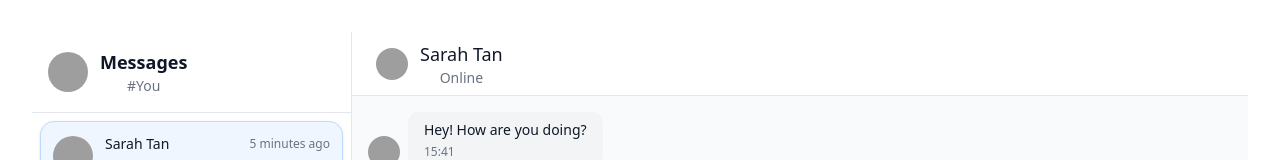
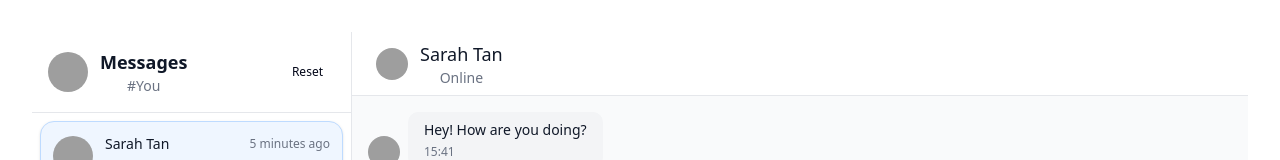
Before and after one commit to kenzychew/chat-app, a React (Vite) app: page / in a window 1280 px wide. Shown: the top 160 px of the page. Built offline with nearby package versions, Linux system fonts and the light colour scheme; grey boxes are pictures that could not be loaded.

Commit message:
feat: updated ChatLayout to use the hook

```diff
--- a/src/components/layout/ChatLayout.jsx
+++ b/src/components/layout/ChatLayout.jsx
@@ -1,20 +1,29 @@
-import React, { useState } from 'react';
+import React from 'react';
 import ThreadList from '@/components/chat/ThreadList';
 import MessageList from '@/components/chat/MessageList';
 import MessageInput from '@/components/chat/MessageInput';
 import { Avatar, AvatarImage, AvatarFallback } from '@/components/ui/avatar';
-import { mockThreads, mockMessages, mockUsers, currentUser } from '@/utils/mockData';
+import { Button } from '@/components/ui/button';
+import { useChat } from '@/hooks/useChat';
 
 const ChatLayout = () => {
-  const [activeThreadId, setActiveThreadId] = useState('thread-1');
+  const {
+    threads,
+    messages,
+    activeThreadId,
+    users,
+    currentUser,
+    sendMessage,
+    selectThread,
+    clearChat,
+  } = useChat();
 
-  const activeThread = mockThreads.find(t => t.id === activeThreadId);
-  const activeMessages = mockMessages[activeThreadId] || [];
+  const activeThread = threads.find(t => t.id === activeThreadId);
+  const activeMessages = messages[activeThreadId] || [];
   const otherUser = activeThread?.participants.find(p => p.id !== currentUser.id);
 
   const handleSendMessage = (content) => {
-    // TODO: Add message sending logic in Phase 2
-    console.log('Sending message:', content);
+    sendMessage(content);
   };
 
   return (
@@ -23,6 +32,7 @@ const ChatLayout = () => {
       <div className="w-80 bg-white border-r border-gray-200 flex flex-col">
         {/* Sidebar Header */}
         <div className="p-4 border-b border-gray-200">
+          <div className="flex items-center justify-between">
             <div className="flex items-center space-x-3">
               <Avatar className="h-10 w-10">
                 <AvatarImage src={currentUser.avatar} alt={currentUser.name} />
@@ -33,13 +43,22 @@ const ChatLayout = () => {
                 <p className="text-sm text-gray-500">#{currentUser.name}</p>
               </div>
             </div>
+            <Button
+              variant="ghost"
+              size="sm"
+              onClick={clearChat}
+              className="text-xs"
+            >
+              Reset
+            </Button>
+          </div>
         </div>
 
         {/* Thread List */}
         <ThreadList
-          threads={mockThreads}
+          threads={threads}
           activeThreadId={activeThreadId}
-          onThreadSelect={setActiveThreadId}
+          onThreadSelect={selectThread}
         />
       </div>
 
@@ -64,7 +83,7 @@ const ChatLayout = () => {
         )}
 
         {/* Messages Area */}
-        <MessageList messages={activeMessages} users={mockUsers} />
+        <MessageList messages={activeMessages} users={users} />
 
         {/* Message Input */}
         <MessageInput onSendMessage={handleSendMessage} />
```
Lines whose indentation alone changed are shown as unchanged.
